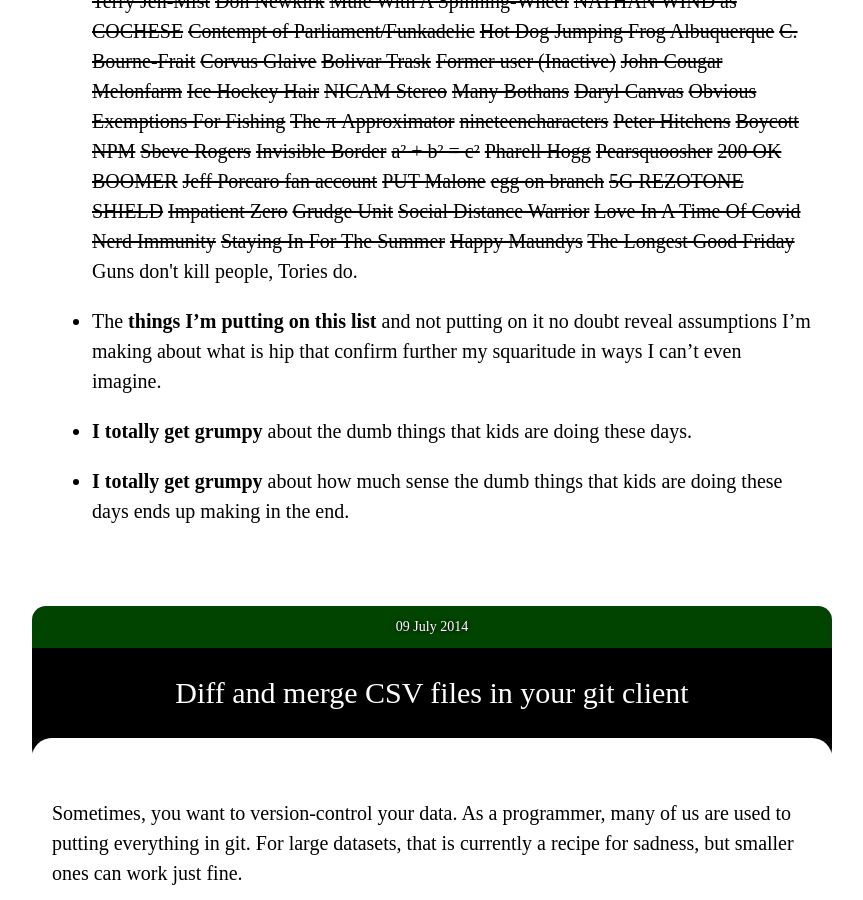
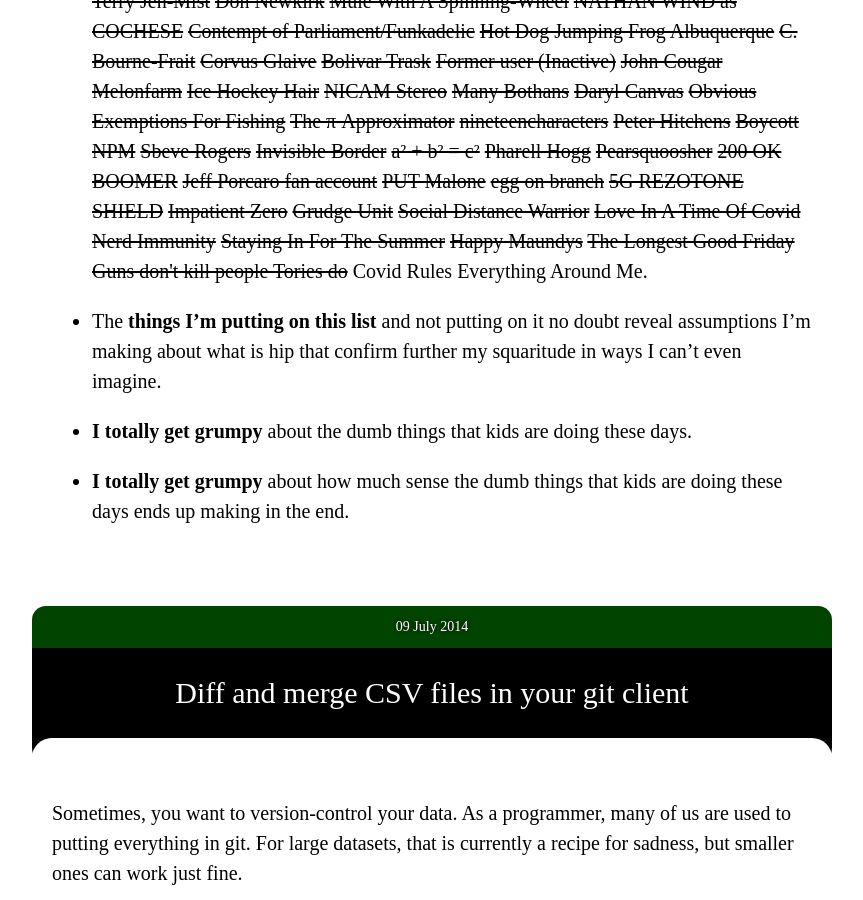
Before and after one commit to paulfitz/paulfitz.github.io, a Jekyll site: the page built from index.html, in a window 1280 px wide and 900 px high, scrolled down 22131 px. Shown: the whole window, without its empty margins (208-1071 px from the left). Built offline with Jekyll 4.4.1, drawn with Linux system fonts in a browser that asks for light colours; nearby versions of some CDN libraries.

Commit message:
add a pikesleyism

```diff
--- a/_data/pikes.json
+++ b/_data/pikes.json
@@ -211,5 +211,6 @@
   "Staying In For The Summer",
   "Happy Maundys",
   "The Longest Good Friday",
-  "Guns don&#39;t kill people, Tories do"
+  "Guns don&#39;t kill people Tories do",
+  "Covid Rules Everything Around Me"
 ]
```
